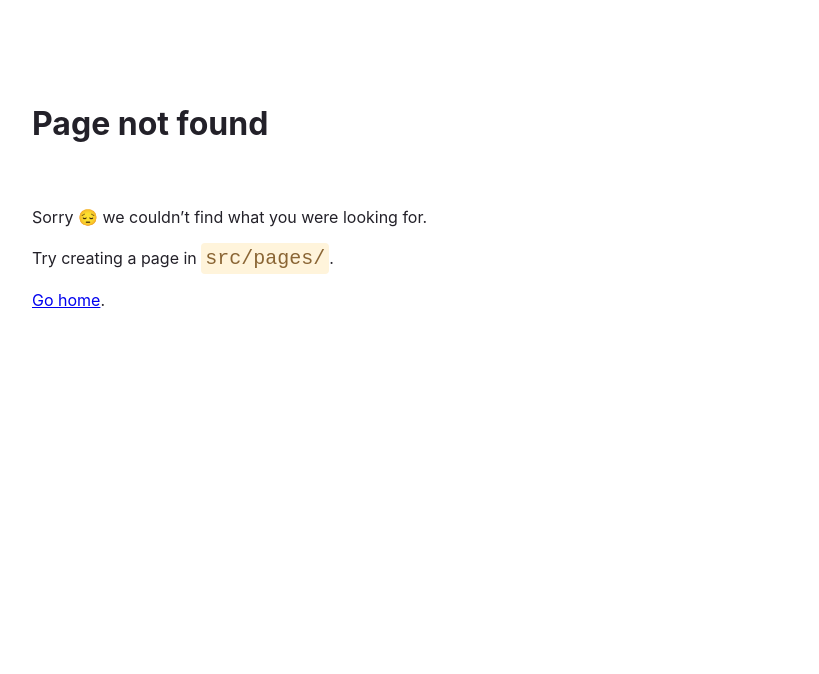
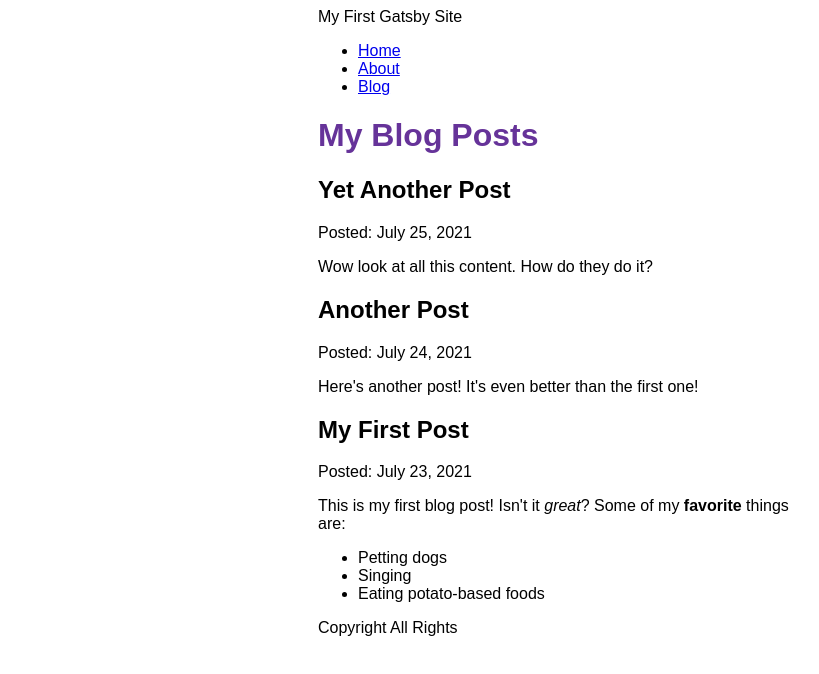
Before and after one commit to ap3334/my-blog-2022-06-28, a Gatsby site: page /blog in a window 1280 px wide. Before the commit this address had no page. Shown: the whole page, without its empty margins (72-891 px from the left). Built offline with nearby package versions, Linux system fonts and the light colour scheme; Gatsby itself is replaced by a stand-in of ours.

Commit message:
블로그 틀 잡기

```diff
--- /dev/null
+++ b/blog/another-post.mdx
@@ -0,0 +1,6 @@
+---
+title: "Another Post"
+date: "2021-07-24"
+---
+
+Here's another post! It's even better than the first one!
--- /dev/null
+++ b/blog/my-first-post.mdx
@@ -0,0 +1,11 @@
+---
+title: "My First Post"
+date: "2021-07-23"
+---
+
+This is my first blog post! Isn't it _great_?
+Some of my **favorite** things are:
+
+- Petting dogs
+- Singing
+- Eating potato-based foods
--- /dev/null
+++ b/blog/yet-another-post.mdx
@@ -0,0 +1,6 @@
+---
+title: "Yet Another Post"
+date: "2021-07-25"
+---
+
+Wow look at all this content. How do they do it?
--- a/gatsby-config.js
+++ b/gatsby-config.js
@@ -1,7 +1,17 @@
 module.exports = {
   siteMetadata: {
-    title: `My Blog 2022 06 27`,
-    siteUrl: `https://www.yourdomain.tld`,
+    title: "My First Gatsby Site",
   },
-  plugins: [],
-}
+  plugins: [
+    "gatsby-plugin-image",
+    "gatsby-plugin-sharp",
+    {
+      resolve: "gatsby-source-filesystem",
+      options: {
+        name: `blog`,
+        path: `${__dirname}/blog`,
+      },
+    },
+    "gatsby-plugin-mdx",
+  ],
+};
--- a/package.json
+++ b/package.json
@@ -15,7 +15,13 @@
     "clean": "gatsby clean"
   },
   "dependencies": {
+    "@mdx-js/mdx": "^1.6.22",
+    "@mdx-js/react": "^1.6.22",
     "gatsby": "^4.17.1",
+    "gatsby-plugin-image": "^2.17.0",
+    "gatsby-plugin-mdx": "^3.17.0",
+    "gatsby-plugin-sharp": "^4.17.0",
+    "gatsby-source-filesystem": "^4.17.0",
     "react": "^18.1.0",
     "react-dom": "^18.1.0"
   }
--- a/src/components/Layout.js
+++ b/src/components/Layout.js
@@ -1,16 +1,58 @@
-import { Link } from "gatsby";
+import { Link, useStaticQuery, graphql } from "gatsby";
 import React from "react";
+import {
+  container,
+  heading,
+  navLinks,
+  navLinkItem,
+  navLinkText,
+  siteTitle,
+} from "./layout.module.css";
 
-function Layout({ children }) {
+function Layout({ pageTitle, children }) {
+  const data = useStaticQuery(graphql`
+    query {
+      site {
+        siteMetadata {
+          title
+          description
+        }
+      }
+    }
+  `);
+
   return (
+    <div className={container}>
+    <title>
+      {pageTitle} | {data.site.siteMetadata.title}
+    </title>
+    <header className={siteTitle}>{data.site.siteMetadata.title}</header>
+    <nav>
+      <ul className={navLinks}>
+        <li className={navLinkItem}>
+          <Link className={navLinkText} to="/">
+            Home
+          </Link>
+        </li>
+        <li className={navLinkItem}>
+          <Link className={navLinkText} to="/about">
+            About
+          </Link>
+        </li>
+        <li className={navLinkItem}>
+            <Link className={navLinkText} to="/blog">
+              Blog
+            </Link>
+        </li>
+      </ul>
+    </nav>
+
     <main>
-      <div style={{ display: "flex", gap: 10 }}>
-        <Link to="/">홈</Link>
-        <Link to="/about">어바웃</Link>
-      </div>
+      <h1 className={heading}>{pageTitle}</h1>
       {children}
-      <div>백엔드 개발자 박정원 - 기술 블로그</div>
-    </main>
+      </main>
+      <div>Copyright All Rights</div>
+    </div>
   );
 }
 
--- /dev/null
+++ b/src/components/layout.module.css
@@ -0,0 +1,30 @@
+.container {
+    margin: auto;
+    max-width: 500px;
+    font-family: sans-serif;
+  }
+
+  .heading {
+    color: rebeccapurple;
+  }
+
+  .nav-links {
+    display: flex;
+    list-style: none;
+    padding-left: 0;
+  }
+
+  .nav-link-item {
+    padding-right: 2rem;
+  }
+
+  .nav-link-text {
+    color: black;
+  }
+
+  .site-title {
+    font-size: 3rem;
+    color: gray;
+    font-weight: 700;
+    margin: 3rem 0;
+  }
--- /dev/null
+++ b/src/pages/blog.js
@@ -0,0 +1,36 @@
+import { graphql, useStaticQuery } from "gatsby";
+import React from "react";
+import Layout from "../components/Layout";
+import { MDXRenderer } from "gatsby-plugin-mdx";
+
+function BlogPage() {
+    const data = useStaticQuery(graphql`
+    query {
+        allMdx(sort: { fields: frontmatter___date, order: DESC }) {
+        nodes {
+          frontmatter {
+            date(formatString: "MMMM D, YYYY")
+            title
+          }
+          id
+          body
+        }
+      }
+    }
+  `);
+
+    return (
+
+    <Layout pageTitle="My Blog Posts">
+      {data.allMdx.nodes.map((node) => (
+        <article key={node.id}>
+          <h2>{node.frontmatter.title}</h2>
+          <p>Posted: {node.frontmatter.date}</p>
+          <MDXRenderer>{node.body}</MDXRenderer>
+        </article>
+      ))}
+    </Layout>
+  );
+}
+
+export default BlogPage;
```
Also changed, not shown: src/pages/about.js (+8 -13 lines), src/pages/blog/index.js (added, +36 -0 lines), src/pages/blog/{mdx.slug}.js (added, +27 -0 lines), src/pages/index.js (deleted, +0 -17 lines), 1 other file.
